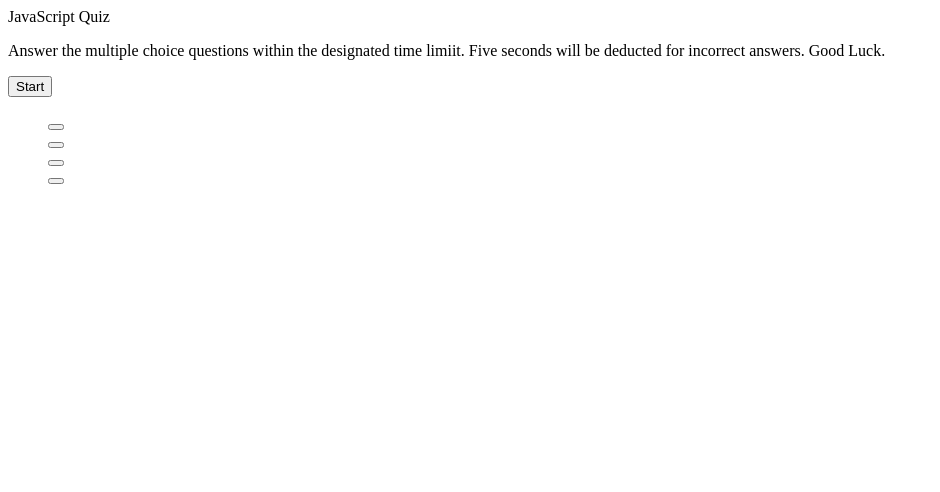
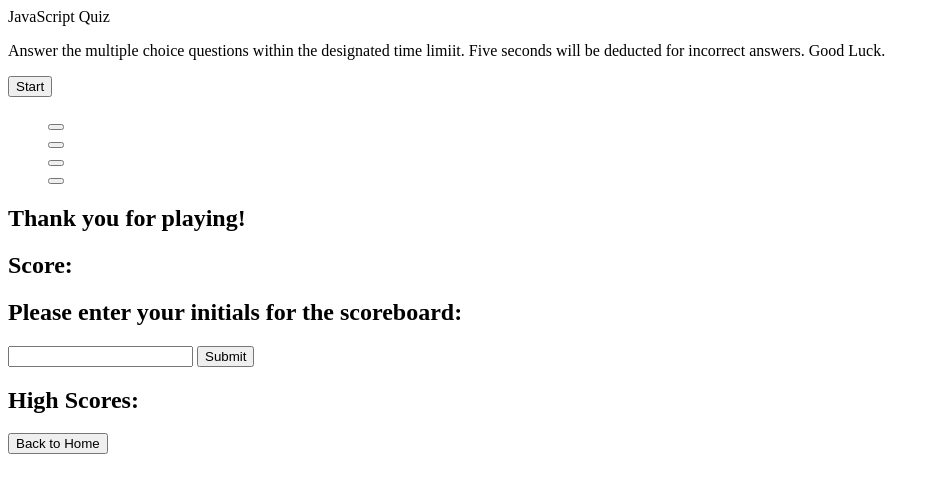
Before and after one commit to kemcclen/API-Code-Quiz, a plain HTML site: page index.html in a window 1280 px wide. Shown: the whole page, without its empty margins (0-940 px from the left). Drawn offline with Linux system fonts and the light colour scheme.

Commit message:
Score total, scoreboard and highscore section added to HTML

```diff
--- a/index.html
+++ b/index.html
@@ -7,8 +7,9 @@
     <link rel="stylesheet" href="./assets /style.css"/>
     <title>JavaScript Quiz</title>
 </head>
-<script src="./assets /script.js"> </script>
+
 <body>
+<!--Intro Page-->
     <header>
         <section class= "largeFont">JavaScript Quiz</div>
         <p>Answer the multiple choice questions within the designated time limiit. Five seconds will be deducted for incorrect answers. Good Luck.</p>
@@ -16,6 +17,7 @@
         </section>
     </header>
 
+<!--Answer Options-->
     <main>
         <section id="answersContainer">
             <div id="answerOptions"></div>
@@ -34,8 +36,30 @@
                 </div>
             </ul>
         </section>
+    </main>
+<!--Post-game-->
 
+<!--Score-->
+        <section id="gameEnd">
+            <h2>Thank you for playing!</h2>
+            <h2>Score: <span id="score"></span></h2>
+        </section>
 
-    </main>
+<!--Enter initials for scoreboard-->
+        <section id="initials">
+            <h2> Please enter your initials for the scoreboard:</h2>
+            <input type="text" id="enterInitials">
+            <input type="button" value="Submit" id="submitInitials">
+        </section>
+
+        <!--Scoreboard-->
+        <section id="highScoresContainer">
+            <h2>High Scores:</h2>
+            <div id="highScores">
+                <input type="button" value="Back to Home" id="backHome">
+            </div>
+        </section>
+
+        <script src="./assets /script.js"> </script>
 </body>
 </html>
```
